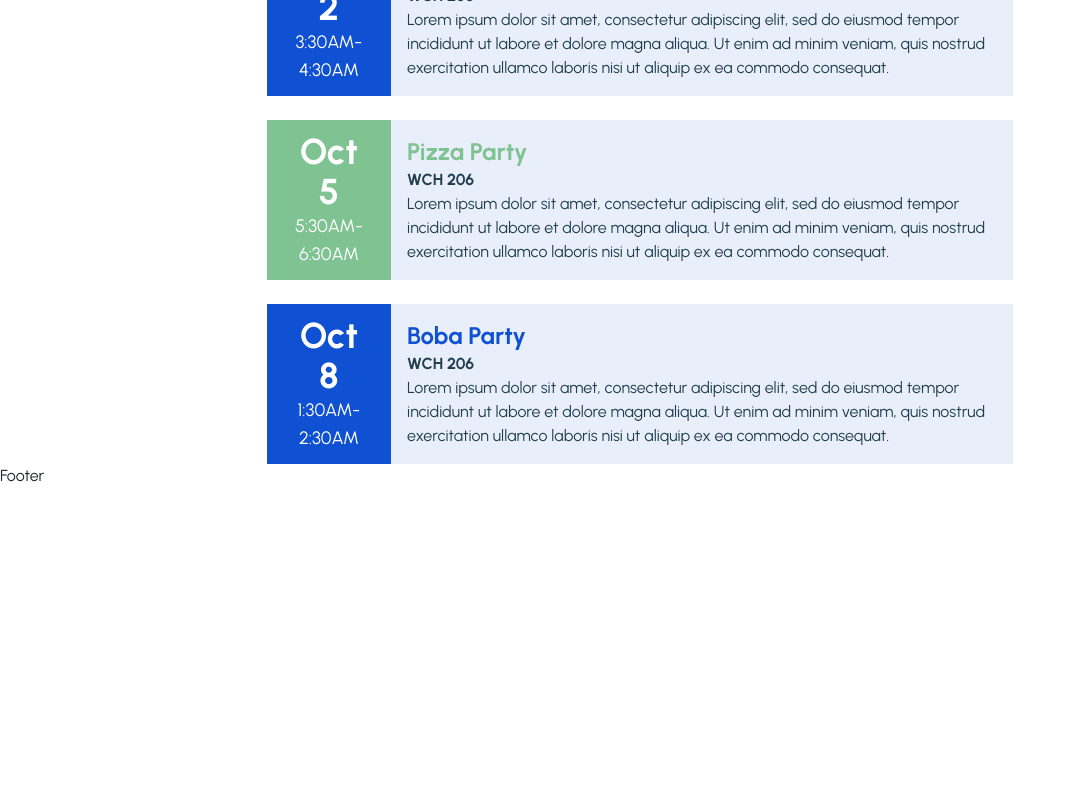
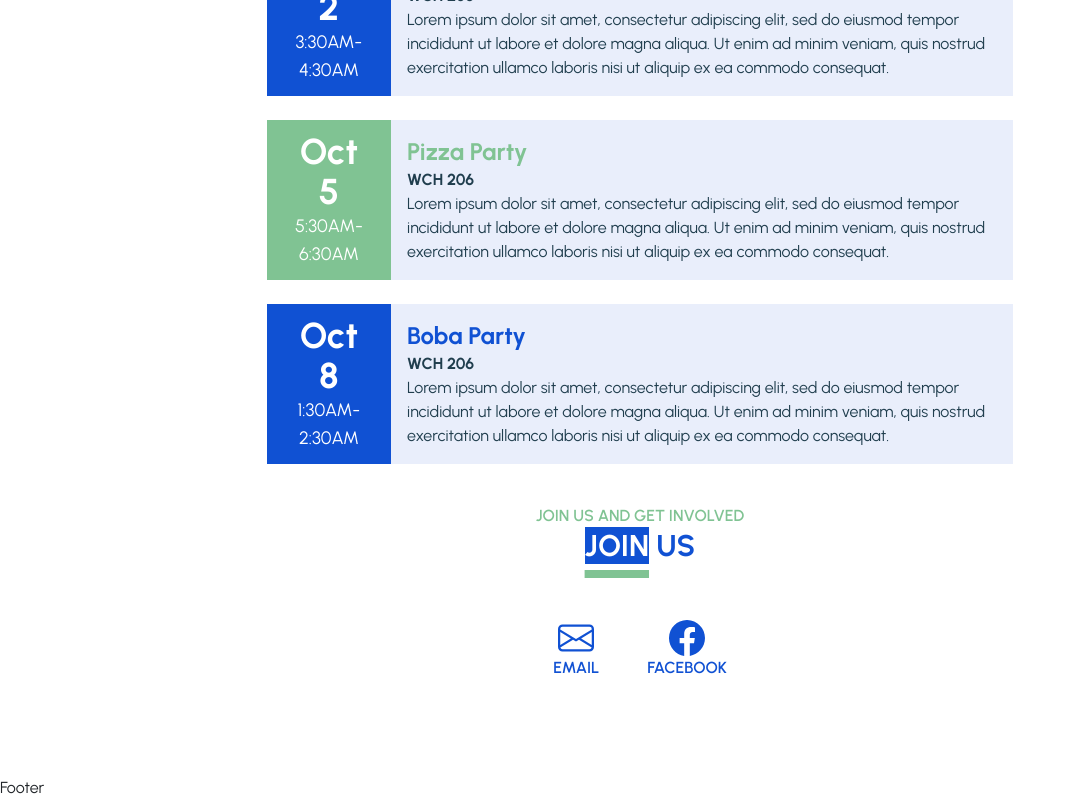
Before and after one commit to acm-ucr/ewb-website, a Next.js app: page / in a window 1280 px wide. Shown: the part 224-1024 px from the top of the page, without its empty margins (0-1075 px from the left). Before the commit the page ends 800 px from the top, so only its background shows below. Built offline with nearby package versions, Linux system fonts and the light colour scheme.

Commit message:
join us section added

```diff
--- a/src/app/page.js
+++ b/src/app/page.js
@@ -3,6 +3,7 @@ import Landing from "@/components/home/Landing";
 import Projects from "@/components/home/Projects";
 import WhyJoin from "@/components/home/Contacts";
 import Events from "@/components/home/Events";
+import Join from "@/components/home/Join";
 const Home = () => {
   return (
     <>
@@ -11,6 +12,7 @@ const Home = () => {
       <WhyJoin />
       <Projects />
       <Events />
+      <Join />
     </>
   );
 };
--- a/src/components/home/Join.jsx
+++ b/src/components/home/Join.jsx
@@ -1,5 +1,14 @@
+import Title from "../Title";
+import Social from "./Social";
 const Join = () => {
-  return <div>Join</div>;
+  return (
+    <div className = "p-10">
+      <Title subTitle = "JOIN US AND GET INVOLVED" title = "JOIN US"/>
+      <div className = "p-10">
+        <Social />
+      </div>
+    </div>
+  );
 };
 
 export default Join;
```
